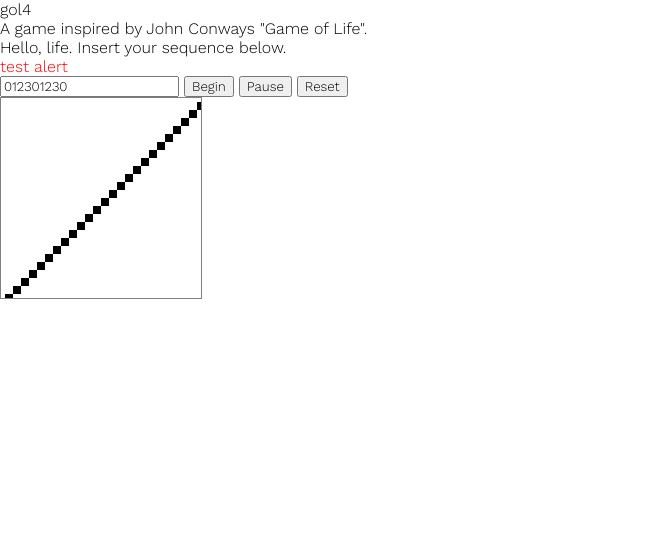
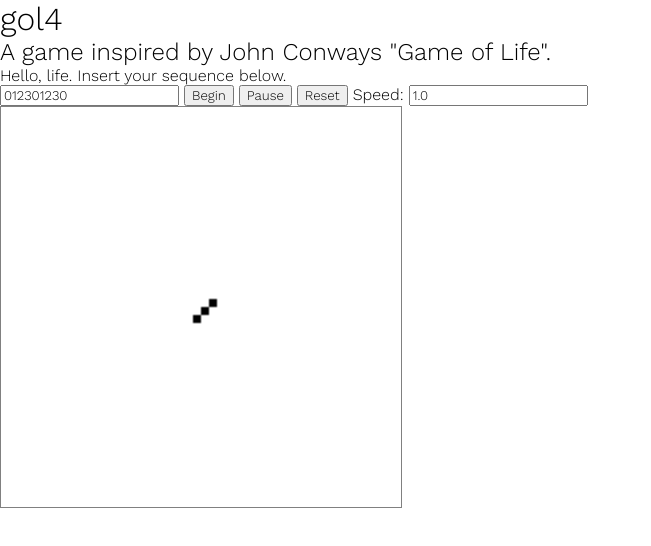
Before and after one commit to jessehorne/gol4, a plain HTML site: page index.html in a window 1280 px wide. Both pictures are taken after a click on the button "Begin". Shown: the whole page, without its empty margins (0-651 px from the left). Drawn offline with nearby package versions, Linux system fonts and the light colour scheme.

Commit message:
added speed input field

```diff
--- a/gol4.js
+++ b/gol4.js
@@ -4,15 +4,19 @@ $(document).ready(function() {
   canvas = document.getElementById('board');
   ctx = canvas.getContext('2d');
 
-  width = 200;
-  height = 200;
+  width = 400;
+  height = 400;
+  scale_x = 2;
+  scale_y = 2;
+  offset_x = -150;
+  offset_y = -150;
 
   update_board_size(width, height);
 
-  speed = 0.1; // updates per second
+  speed = 1.0; // updates per second
   lifetime = 5; // updates before death
   total_updates = 0;
-  max_world_length = 1000;
+  max_world_length = 2000;
   shift_sequence = false;
 
   interval = false;
@@ -23,6 +27,7 @@ $(document).ready(function() {
   place_initial_lifeform();
 
   $("#start").click(function() {
+    speed = $("#speed").val();
     place_initial_lifeform();
     parsed_sequence = parse_sequence_into_game_logic();
 
@@ -40,7 +45,25 @@ $(document).ready(function() {
     }
   });
 
-  $("#reset").click(reset_board);
+  $("#reset").click(function() {
+    if (interval) {
+      clearInterval(interval);
+    }
+
+    for (var i=0; i<world.length; i++) {
+      var x = world[i].x;
+      var y = world[i].y;
+
+      ctx.fillStyle = "rgba(255, 255, 255, 1)";
+      ctx.fillRect(x, y, 1, 1);
+    }
+
+    world = [];
+
+    total_updates = 0;
+
+    place_initial_lifeform();
+  });
 });
 
 function update_board_size(w, h) {
@@ -52,8 +75,8 @@ function update_board_size(w, h) {
   $("#board").css("width", "" + w + "px");
   $("#board").css("height", "" + h + "px");
 
-  ctx.scale(4, 4);
-  ctx.translate(-75, -75)
+  ctx.scale(scale_x, scale_y);
+  ctx.translate(offset_x, offset_y)
 }
 
 var world = [];
@@ -117,7 +140,7 @@ function gameloop() {
     // age the pixel
     p.life -= 1;
 
-    if (p.life == 0) {
+    if (p.life <= 0) {
       dead.push(p);
       continue;
     }
@@ -243,6 +266,8 @@ function reset_board() {
   world = [];
 
   total_updates = 0;
+
+  place_initial_lifeform();
 }
 
 function neighbor(x, y) {
--- a/index.html
+++ b/index.html
@@ -34,6 +34,8 @@
     <button id="pause">Pause</button>
     <button id="reset">Reset</button>
 
+    Speed: <input type="number" id="speed" placeholder="updates per second" value="1.0">
+
     <div id="canvas-div">
       <canvas id="board" width="200" height="200"></canvas>
     </div>
--- a/style.css
+++ b/style.css
@@ -27,3 +27,15 @@ html, body {
   padding: 0;
   border: 1px solid grey;
 }
+
+#sequence-alert {
+  display: none;
+}
+
+#title {
+  font-size: 32px;
+}
+
+#sub-title {
+  font-size: 24px;
+}
```
